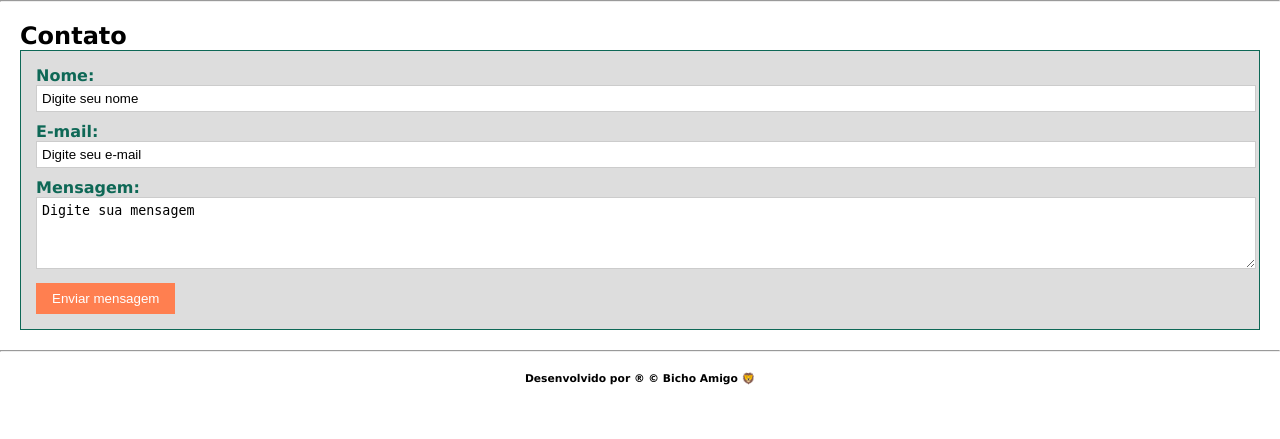
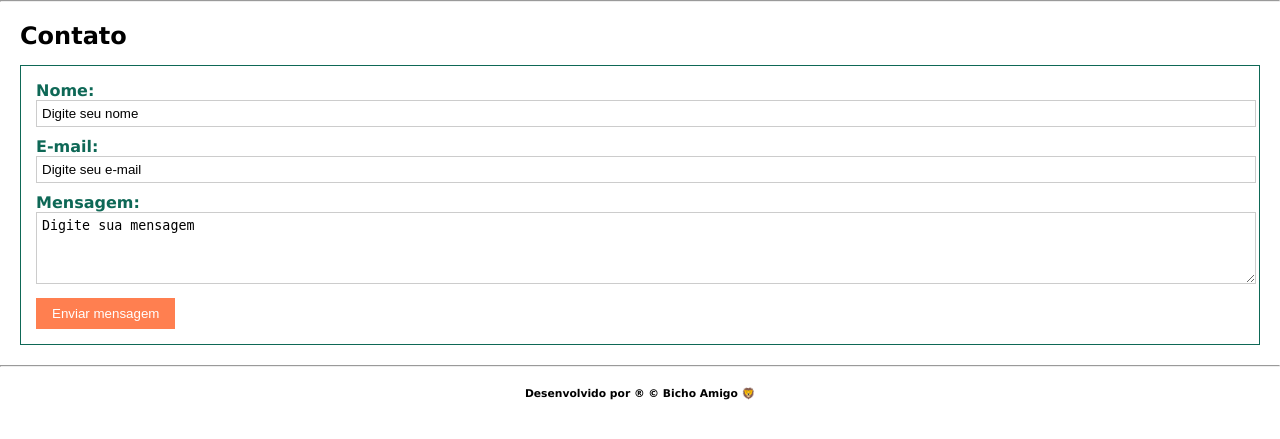
Before and after one commit to atalibaneto/TI36, a PHP site: page /contato.html in a window 1280 px wide. Shown: the part 205-644 px from the top of the page. Run offline with PHP 8.4, Linux system fonts and the light colour scheme.

Commit message:
Aula 05/05/2025 - Finalização do projeto Amigo B

```diff
--- a/DesenvolveWEB/aula4/folha/style.css
+++ b/DesenvolveWEB/aula4/folha/style.css
@@ -17,6 +17,9 @@ h1 {
     background-color:#0e6856;
     color: #ffa600;
     padding: 10px;
+}
+h2 {
+    padding-bottom: 15px;
 }
 nav ul {
     list-style: none;
@@ -67,28 +70,24 @@ footer {
     font-weight: bold;
 }
 form {
-    background-color: #ddd;
     padding: 15px;
     border: 1px solid #0e6856;
 }
-
 label {
     color: #0e6856;
     font-weight: bold;
 }
-
 input[type="text"],
 input[type="email"],
 textarea {
     width: 100%;
     margin-bottom: 10px;
     padding: 5px;
-    border: 1px solid #ccc;
+    border: 1px solid #CCC;
 }
-
 input[type="submit"] {
     background-color: coral;
-    color: white;
+    color: #FFF;
     border: none;
     padding: 8px 16px;
     cursor: pointer;
```
